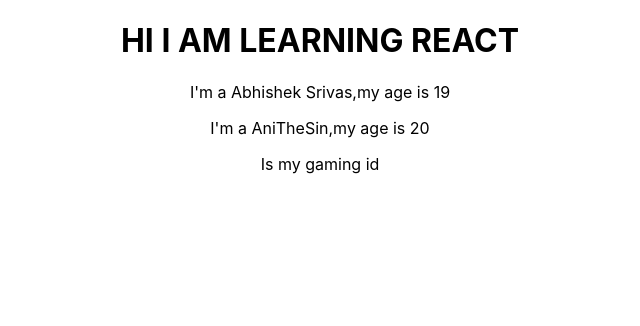
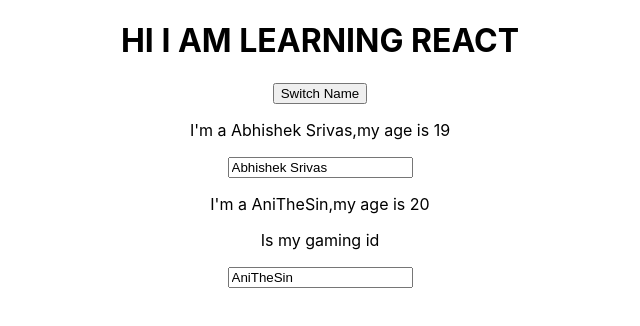
Before and after one commit to Abhishek-Srivas/React-practice, a React (Create React App) app: page / in a window 1280 px wide. Shown: the top 326 px of the page, without its empty margins (320-960 px from the left). Built offline with nearby package versions, Linux system fonts and the light colour scheme.

Commit message:
two way binding done

```diff
--- a/src/App.js
+++ b/src/App.js
@@ -1,15 +1,55 @@
-import React from 'react';
-import './App.css';
-import Person from './Person/Person';
+import React, { Component } from "react";
+import "./App.css";
+import Person from "./Person/Person";
 
-function App() {
-  return (
-    <div className="App">
-      <h1>HI I AM LEARNING REACT</h1>
-      <Person name="Abhishek Srivas" age="19" />
-      <Person name="AniTheSin" age="20">Is my gaming id</Person>
-    </div>
-  );
+class App extends Component {
+  state = {
+    persons: [
+      { name: "Abhishek Srivas", age: "19" },
+      { name: "AniTheSin", age: "20" },
+    ],
+  };
+
+  switchNameHandler = (name) => {
+    this.setState({
+      persons: [
+        { name: name, age: "19" },
+        { name: "AniTheSin", age: "20" },
+      ],
+    });
+  };
+
+  changeNameHandler = (event) =>{
+    this.setState({
+      persons: [
+        { name: event.target.value, age: "19" },
+        { name: "AniTheSin", age: "20" },
+      ],
+    });
+  }
+
+  render() {
+    return (
+      <div className="App">
+        <h1>HI I AM LEARNING REACT</h1>
+        <button onClick={this.switchNameHandler.bind(this, "ani")}>
+          Switch Name
+        </button>
+        <Person
+          name={this.state.persons[0].name}
+          age={this.state.persons[0].age}
+          click={this.switchNameHandler.bind(this,"Abhishek")}
+          changed = {this.changeNameHandler}
+        />
+        <Person
+          name={this.state.persons[1].name}
+          age={this.state.persons[1].age}
+        >
+          Is my gaming id
+        </Person>
+      </div>
+    );
+  }
 }
 
 export default App;
--- a/src/Person/Person.js
+++ b/src/Person/Person.js
@@ -4,8 +4,10 @@
 
     return (
         <div>
-            <p>I'm a {props.name},my age is {props.age }</p>
+            <p onClick={props.click}>I'm a {props.name},my age is {props.age }</p>
             <p>{props.children} </p>
+        <input type="text" onChange={props.changed} value={props.name}  />
+
         </div>
 
     );
```
Also changed, not shown: 1 other file (tests, documents, lock files or other folders).
